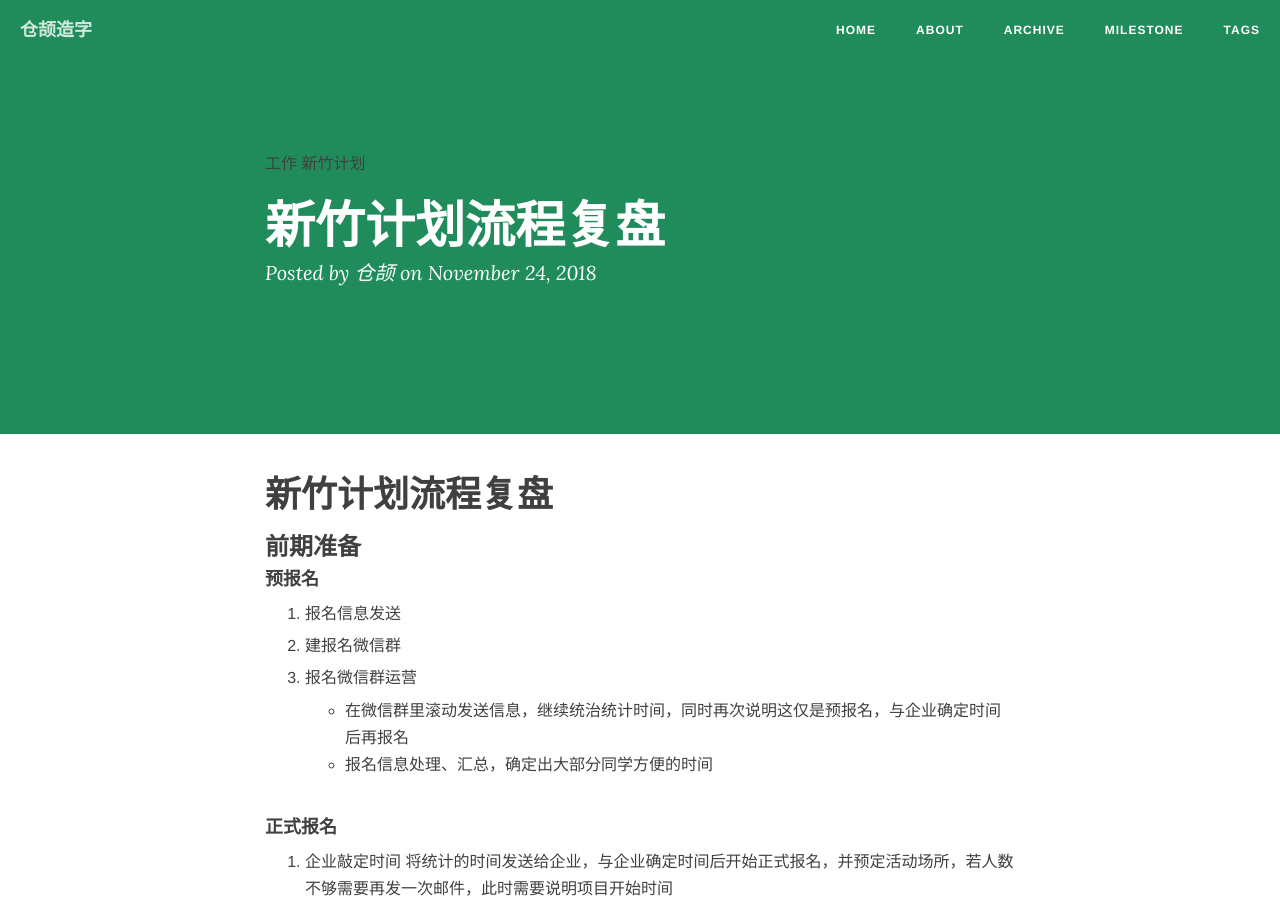
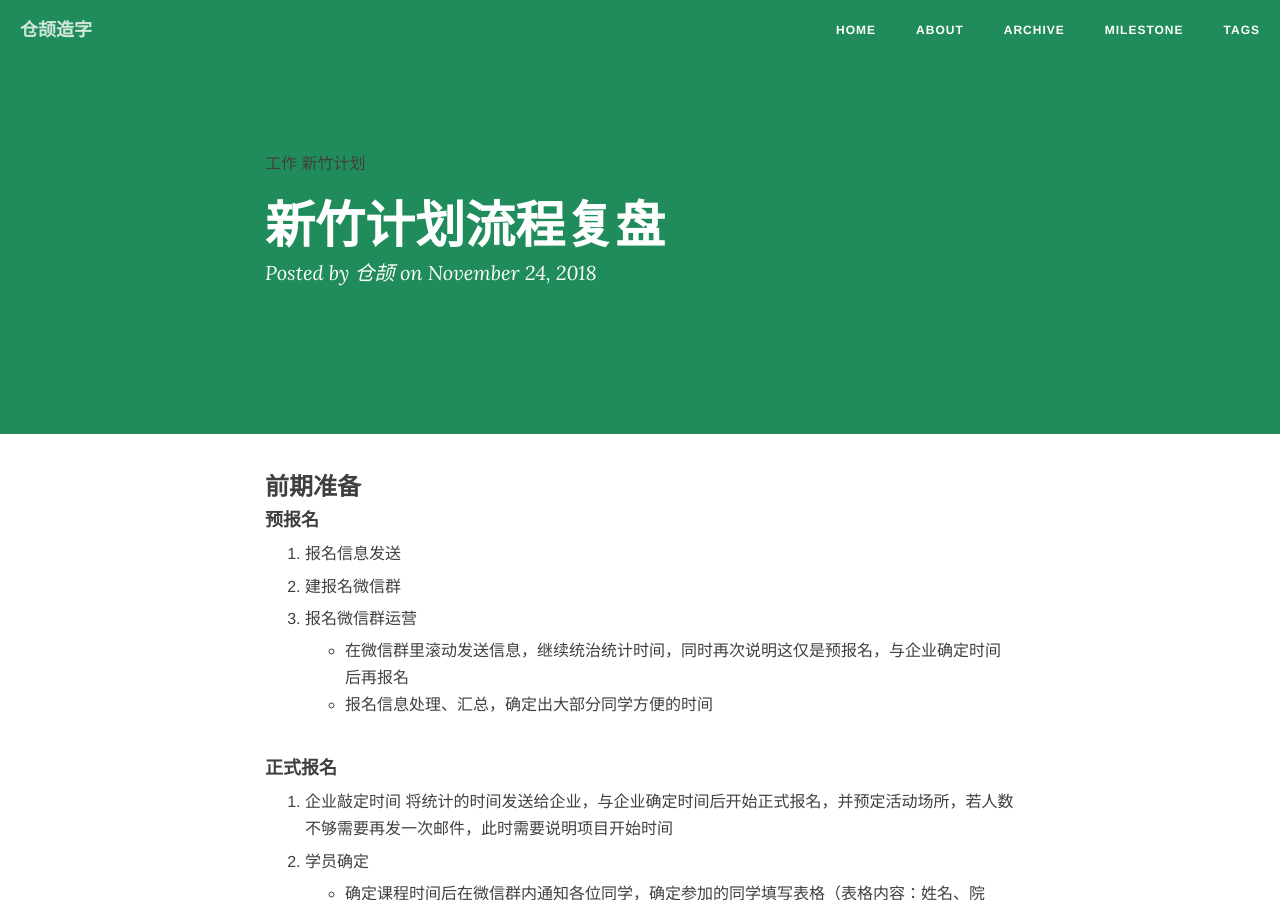
Before and after one commit to creatletter/Dalio, a Jekyll site: the page built from _posts/2018-11-24-新竹计划流程复盘.md, in a window 1280 px wide and 900 px high. Built offline with Jekyll 4.4.1, drawn with Linux system fonts in a browser that asks for light colours; nearby versions of some CDN libraries; comment, search, counter and statistics services are not loaded.

Commit message:
Update 2018-11-24-新竹计划流程复盘.md

```diff
--- a/_posts/2018-11-24-新竹计划流程复盘.md
+++ b/_posts/2018-11-24-新竹计划流程复盘.md
@@ -6,11 +6,6 @@ categories: blog
 tags: [工作,新竹计划]
 description:  通过本次活动整理清楚了未来类似活动的流程。。
 ---
-
-
-
-新竹计划流程复盘
-===
 
 ### 前期准备
 
```
